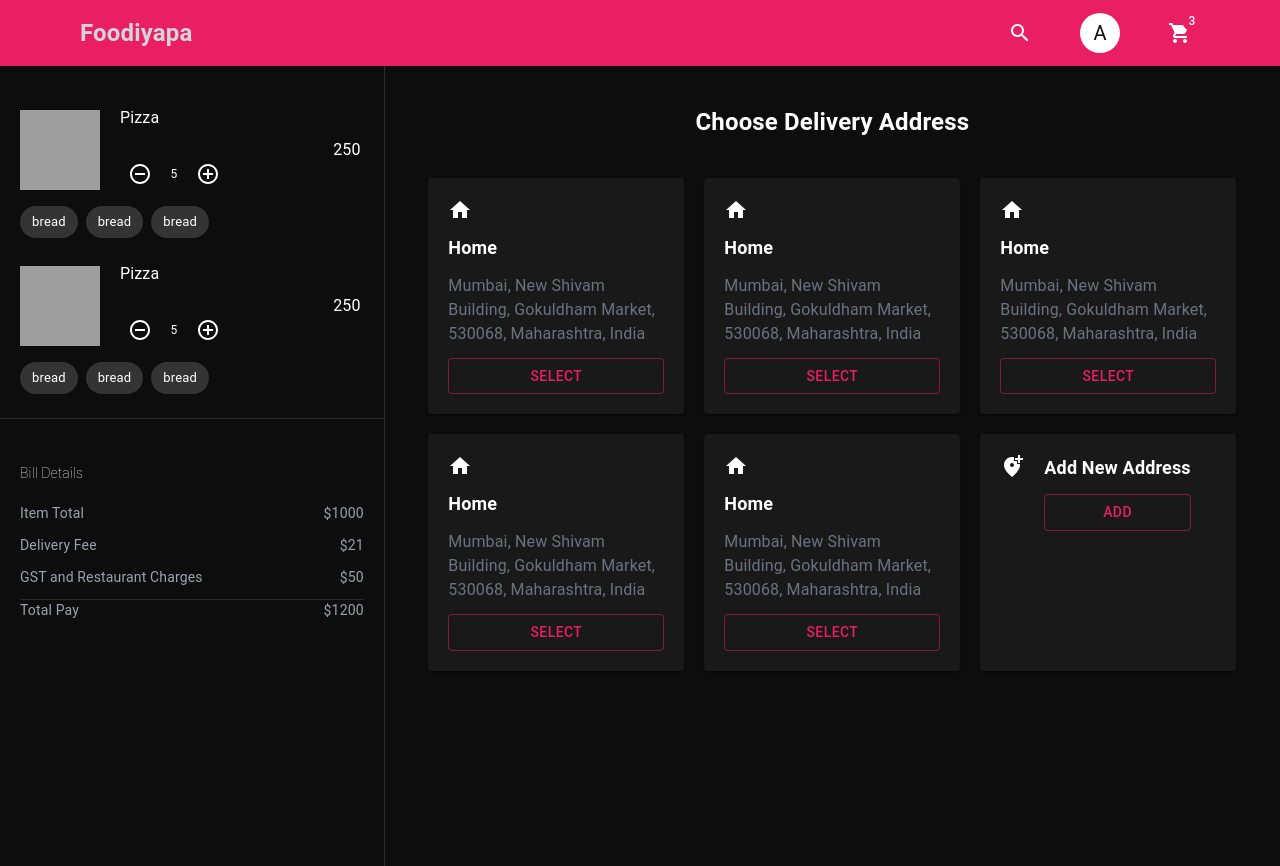
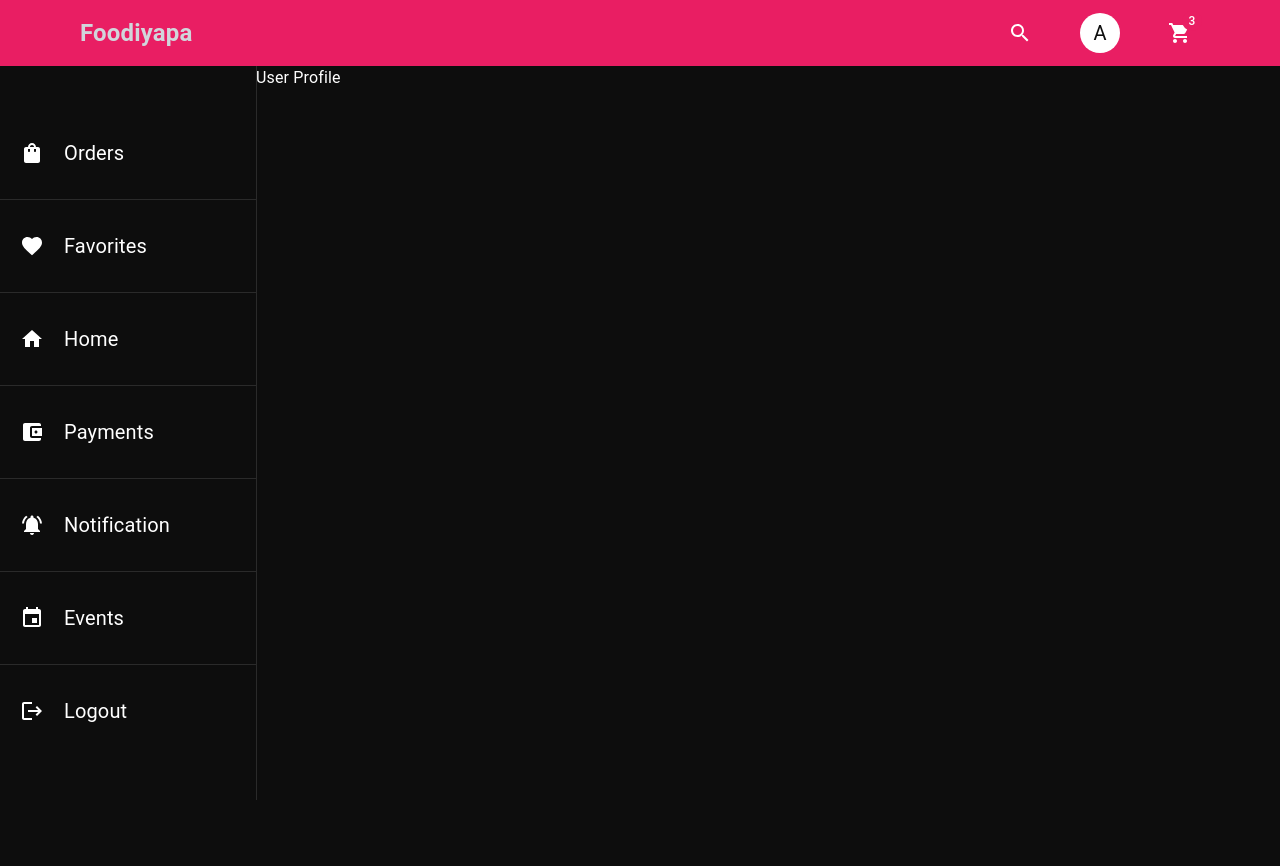
Before and after one commit to hellfire20031998/Online-food-ordering-Frontend-, a React (Create React App) app: page / in a window 1280 px wide. After the commit the page ends 800 px from the top, so only its background shows below. Built offline with nearby package versions, Linux system fonts and the light colour scheme; grey boxes are pictures that could not be loaded.

Commit message:
added profile page

```diff
--- a/package.json
+++ b/package.json
@@ -14,6 +14,7 @@
     "formik": "^2.4.6",
     "react": "^19.0.0",
     "react-dom": "^19.0.0",
+    "react-router-dom": "^7.4.0",
     "react-scripts": "5.0.1",
     "react-slick": "^0.30.3",
     "slick-carousel": "^1.8.1",
--- a/src/App.js
+++ b/src/App.js
@@ -7,6 +7,7 @@
 import Home from './component/Home/Home';
 import RestaurantDetails from './component/Restaurant/RestaurantDetails';
 import Cart from './component/Cart/Cart';
+import Profile from './component/Profile/Profile';
 
 function App() {
   return (
@@ -15,7 +16,8 @@
       <NavBar/>
       {/* <Home/> */}
       {/* <RestaurantDetails/> */}
-      <Cart/>
+      {/* <Cart/> */}
+      <Profile/>
     </ThemeProvider>
   );
 }
--- /dev/null
+++ b/src/Routers/CustomerRoute.jsx
@@ -0,0 +1,23 @@
+import React from 'react'
+import NavBar from '../component/NavBar/NavBar'
+import { Route, Routes } from 'react-router-dom'
+import Cart from '../component/Cart/Cart'
+import RestaurantDetails from '../component/Restaurant/RestaurantDetails'
+import Profile from '../component/Profile/Profile'
+
+const CustomerRoute = () => {
+  return (
+    <div>
+      <NavBar/>
+      <Routes>
+        <Route path='/' element={<Home/>}/>
+        <Route path='/account/:register' element={<Home/>}/>
+        <Route path='/restaurant/:city/:title/:id' element={<RestaurantDetails/>}/>
+        <Route path='/cart' element={<Cart/>}/>
+        <Route path='/my-profile/*' element={<Profi le/>}/>
+      </Routes>
+    </div>
+  )
+}
+
+export default CustomerRoute
--- a/src/component/NavBar/NavBar.js
+++ b/src/component/NavBar/NavBar.js
@@ -5,8 +5,7 @@
 import "./NavBar.css"
 const NavBar = () => {
   return (
-    <div className='px-5 z-50 py-[.8rem] bg-[#e91e63] lg:px-20 flex justify-between'>
-
+    <div className='px-5 sticky top-0 z-50 z-50 py-[.8rem] bg-[#e91e63] lg:px-20 flex justify-between'>
 
             <div className='lg:mr-10 cursor-pointer flex items-center space-x-4'>
                 <li className='logo font-semibold text-gray-300 text-2xl'>
--- /dev/null
+++ b/src/component/Profile/Address.jsx
@@ -0,0 +1,11 @@
+import React from 'react'
+
+const Address = () => {
+  return (
+    <div>
+      Address
+    </div>
+  )
+}
+
+export default Address
--- /dev/null
+++ b/src/component/Profile/Events.jsx
@@ -0,0 +1,11 @@
+import React from 'react'
+
+const Events = () => {
+  return (
+    <div>
+      Events
+    </div>
+  )
+}
+
+export default Events
--- /dev/null
+++ b/src/component/Profile/Favorities.jsx
@@ -0,0 +1,11 @@
+import React from 'react'
+
+const Favorities = () => {
+  return (
+    <div>
+      Favorities
+    </div>
+  )
+}
+
+export default Favorities
--- /dev/null
+++ b/src/component/Profile/Orders.jsx
@@ -0,0 +1,11 @@
+import React from 'react'
+
+const Orders = () => {
+  return (
+    <div>
+      Orders
+    </div>
+  )
+}
+
+export default Orders
--- a/src/component/Profile/Profile.jsx
+++ b/src/component/Profile/Profile.jsx
@@ -0,0 +1,32 @@
+import React, { useState } from 'react'
+import {ProfileNavigation} from './ProfileNavigation'
+import { Route, Routes } from 'react-router-dom'
+import UserProfile from './UserProfile'
+import Orders from './Orders'
+import Favorities from './Favorities'
+import Events from './Events'
+
+const Profile = () => {
+  const[openSideBar,setOpenSideBar]= useState(false)
+  return (
+    <div className='lg:flex justify-between'>
+        <div className='sticky h-[80vh] lg:w-[20%]'>
+          <ProfileNavigation open={openSideBar}/>
+
+        </div>
+        <div className='lg:w-[80%]'>
+          <Routes>
+            <Route path='/' element={<UserProfile/>}/>
+            <Route path='/orders' element={<Orders/>}/>
+            <Route path='/address' element={<address/>}/>
+            <Route path='/favorities' element={<Favorities/>}/>
+            <Route path='/events' element={<Events/>}/>
+
+          </Routes>
+
+        </div>
+    </div>
+  )
+}
+
+export default Profile
--- a/src/component/Profile/ProfileNavigation.jsx
+++ b/src/component/Profile/ProfileNavigation.jsx
@@ -0,0 +1,55 @@
+import { Drawer, useMediaQuery, Divider } from '@mui/material';
+import React from 'react';
+import ShoppingBagIcon from '@mui/icons-material/ShoppingBag';
+import FavoriteIcon from '@mui/icons-material/Favorite';
+import HomeIcon from '@mui/icons-material/Home';
+import AccountBalanceWalletIcon from '@mui/icons-material/AccountBalanceWallet';
+import NotificationsActiveIcon from '@mui/icons-material/NotificationsActive';
+import EventIcon from '@mui/icons-material/Event';
+import LogoutIcon from '@mui/icons-material/Logout';
+import { useNavigate } from 'react-router-dom';
+
+const menu = [
+  { title: "Orders", icon: <ShoppingBagIcon /> },
+  { title: "Favorites", icon: <FavoriteIcon /> },
+  { title: "Home", icon: <HomeIcon /> },
+  { title: "Payments", icon: <AccountBalanceWalletIcon /> },
+  { title: "Notification", icon: <NotificationsActiveIcon /> },
+  { title: "Events", icon: <EventIcon /> },
+  { title: "Logout", icon: <LogoutIcon /> }
+];
+
+export const ProfileNavigation = ({ open, handleClose }) => {
+  const isSmallScreen = useMediaQuery("(max-width:1024px)");
+
+  const navigate=useNavigate();
+
+  const handleNavigate=(item)=>{
+    navigate(`/my-profile/${item.title.toLowerCase()}`)
+
+  }
+
+  return (
+    <Drawer
+      variant={isSmallScreen ? "temporary" : "permanent"}
+      open={isSmallScreen ? open : true}
+      onClose={handleClose} // Only closeable in mobile view
+      anchor="left"
+      sx={{
+       zIndex:-1,position:'sticky'
+      }}
+    >
+      <div  className="w-[50vw] lg:w-[20vw] h-[100vh] flex flex-col justify-center text-xl gap-8 pt-16">
+        {menu.map((item, index) => (
+          <React.Fragment key={index}>
+            <div onClick={()=>handleNavigate(item)} className="px-5 flex items-center space-x-5 cursor-pointer rounded-md">
+              {item.icon}
+              <span>{item.title}</span>
+            </div>
+            {index !== menu.length - 1 && <Divider />}
+          </React.Fragment>
+        ))}
+      </div>
+    </Drawer>
+  );
+};
--- /dev/null
+++ b/src/component/Profile/UserProfile.jsx
@@ -0,0 +1,11 @@
+import React from 'react'
+
+const UserProfile = () => {
+  return (
+    <div>
+      User Profile
+    </div>
+  )
+}
+
+export default UserProfile
--- a/src/index.js
+++ b/src/index.js
@@ -3,11 +3,14 @@
 import './index.css';
 import App from './App';
 import reportWebVitals from './reportWebVitals';
+import { BrowserRouter } from 'react-router-dom';
 
 const root = ReactDOM.createRoot(document.getElementById('root'));
 root.render(
   <React.StrictMode>
+    <BrowserRouter>
     <App />
+    </BrowserRouter>
   </React.StrictMode>
 );
 
```
Also changed, not shown: 1 other file (tests, documents, lock files or other folders).
